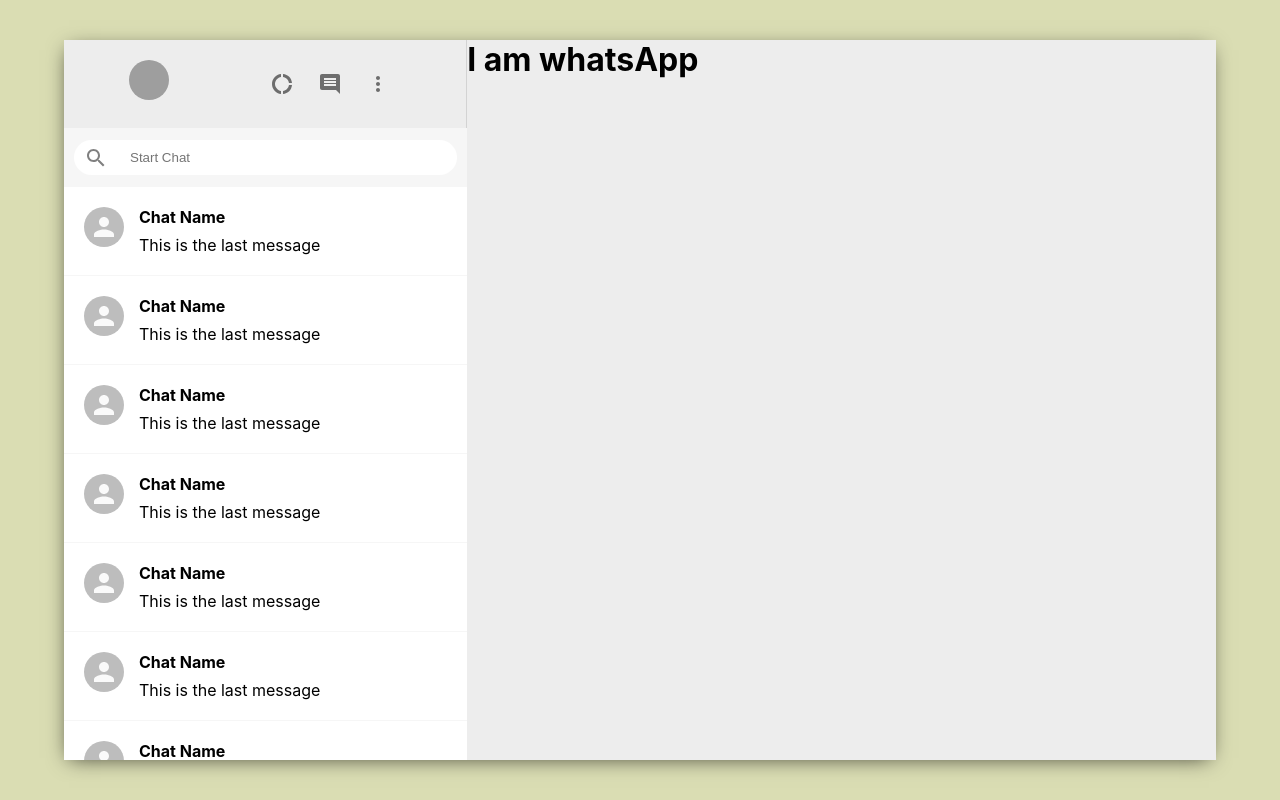
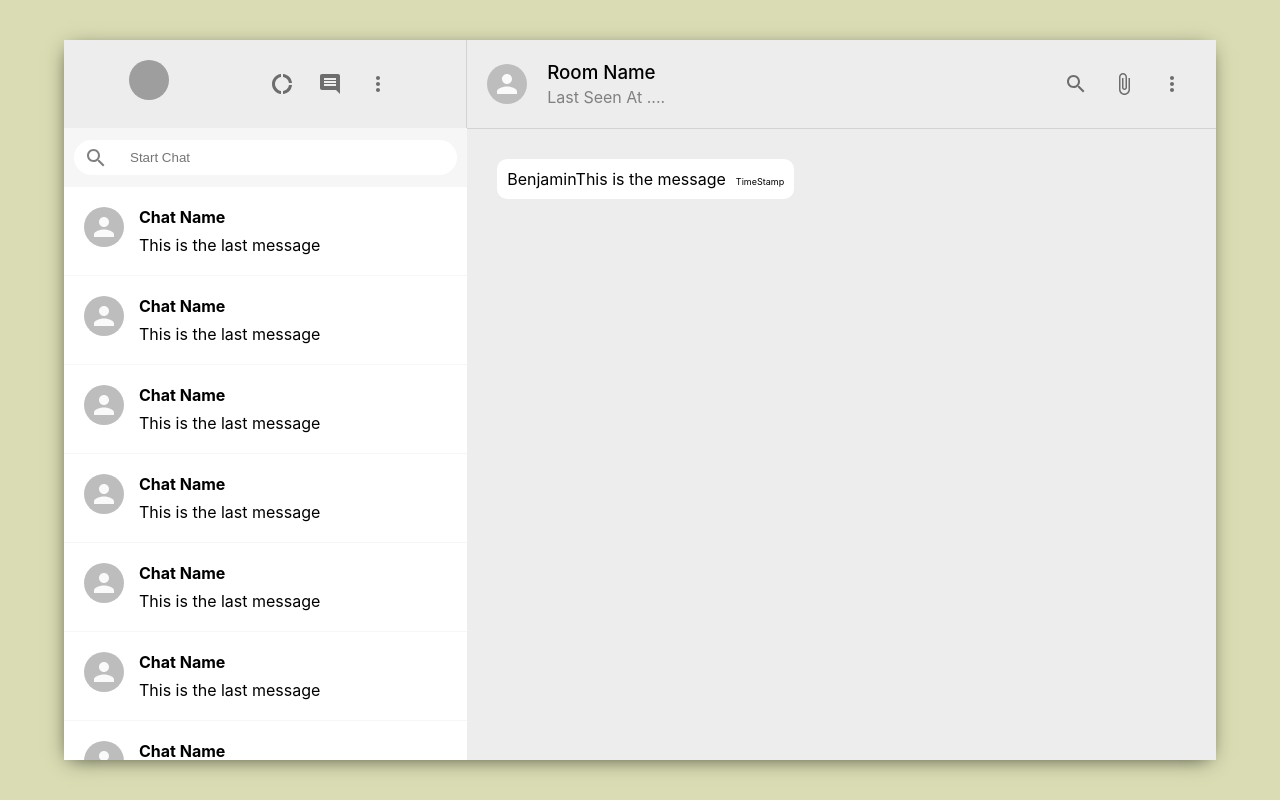
Before and after one commit to benjaminthedev/Whatsapp-Clone-MERN-Stack-Edition, a React (Create React App) app in the folder whatsapp/: page / in a window 1280 px wide. Built offline with nearby package versions, Linux system fonts and the light colour scheme; grey boxes are pictures that could not be loaded.

Commit message:
updated sidebar and built out chat section.

```diff
--- a/whatsapp/src/App.js
+++ b/whatsapp/src/App.js
@@ -1,7 +1,7 @@
 import React from 'react';
 import './App.css';
-import Chat from './Chat';
-import Sidebar from './Sidebar';
+import Chat from './Chat/Chat'
+import Sidebar from './SideBar/Sidebar';
 
 
 function App() {
--- a/whatsapp/src/Chat.css
+++ /dev/null
@@ -1,5 +0,0 @@
-.chat{
-    display: flex;
-    flex-direction: column;
-    flex: 0.65;
-}
--- a/whatsapp/src/Chat.js
+++ /dev/null
@@ -1,12 +0,0 @@
-import React from 'react'
-import './Chat.css'
-
-function Chat() {
-    return (
-        <div className="chat">
-            <h1>I am whatsApp</h1>
-        </div>
-    )
-}
-
-export default Chat
--- /dev/null
+++ b/whatsapp/src/Chat/Chat.css
@@ -0,0 +1,47 @@
+.chat{
+    display: flex;
+    flex-direction: column;
+    flex: 0.65;
+}
+
+.chat__header{
+    padding: 20px;
+    display: flex;
+    align-items: center;
+    border-bottom: 1px solid lightgray;
+}
+
+.chat__headerInfo{
+    flex: 1;
+    padding-left: 20px;
+}
+
+.chat__headerInfo > h3 {
+    margin-bottom: 3px;
+    font-weight: 500;
+}
+
+.chat__headerInfo > p{
+    color: gray;
+}
+
+.chat__body{
+    flex: 1;
+    padding: 30px;
+    overflow: scroll;
+}
+
+.chat__message{
+    position: relative;
+    font-size: 16px;
+    padding: 10px;
+    width: fit-content;
+    border-radius: 10px;
+    background-color: #fff;
+    margin-bottom: 30px;
+}
+
+.chat__timeStamp{
+    margin-left: 10px;
+    font-size: xx-small;
+}
--- /dev/null
+++ b/whatsapp/src/Chat/Chat.js
@@ -0,0 +1,50 @@
+import React from 'react'
+import { SearchOutlined, AttachFile, MoreVert } from '@material-ui/icons'
+import { Avatar, IconButton } from '@material-ui/core'
+import './Chat.css'
+
+function Chat() {
+    return (
+        <div className="chat">
+            <div className="chat__header">
+                <Avatar />
+
+
+                <div className="chat__headerInfo">
+                    <h3>Room Name</h3>
+                    <p>Last Seen At ....</p>
+                </div>
+
+                <div className="chat__headerRight">
+                    <IconButton>
+                        <SearchOutlined />
+                    </IconButton>
+
+                    <IconButton>
+                        <AttachFile />
+                    </IconButton>
+
+                    <IconButton>
+                        <MoreVert />
+                    </IconButton>
+                </div>
+            </div>
+
+            <div className="chat__body">
+                <p className="chat__message">
+                    <span className="chat__name">Benjamin</span>
+
+                        This is the message
+
+                        <span className="chat__timeStamp">
+                        TimeStamp
+                        </span>
+                </p>
+            </div>
+
+
+        </div>
+    )
+}
+
+export default Chat
--- a/whatsapp/src/Sidebar.js
+++ b/whatsapp/src/SideBar/Sidebar.js
@@ -5,7 +5,7 @@
 import MoreVertIcon from '@material-ui/icons/MoreVert';
 import SearchOutlined from '@material-ui/icons/SearchOutlined';
 import { Avatar, IconButton } from '@material-ui/core';
-import SidebarChat from './SidebarChat';
+import SidebarChat from './SideBarChat/SidebarChat';
 
 function Sidebar() {
     return (
```
Also changed, not shown: whatsapp/src/SideBar/SideBarChat/SidebarChat.css (line endings or trailing spaces), whatsapp/src/SideBar/SideBarChat/SidebarChat.js (renamed from whatsapp/src/SidebarChat.js), whatsapp/src/SideBar/Sidebar.css (renamed from whatsapp/src/Sidebar.css).
